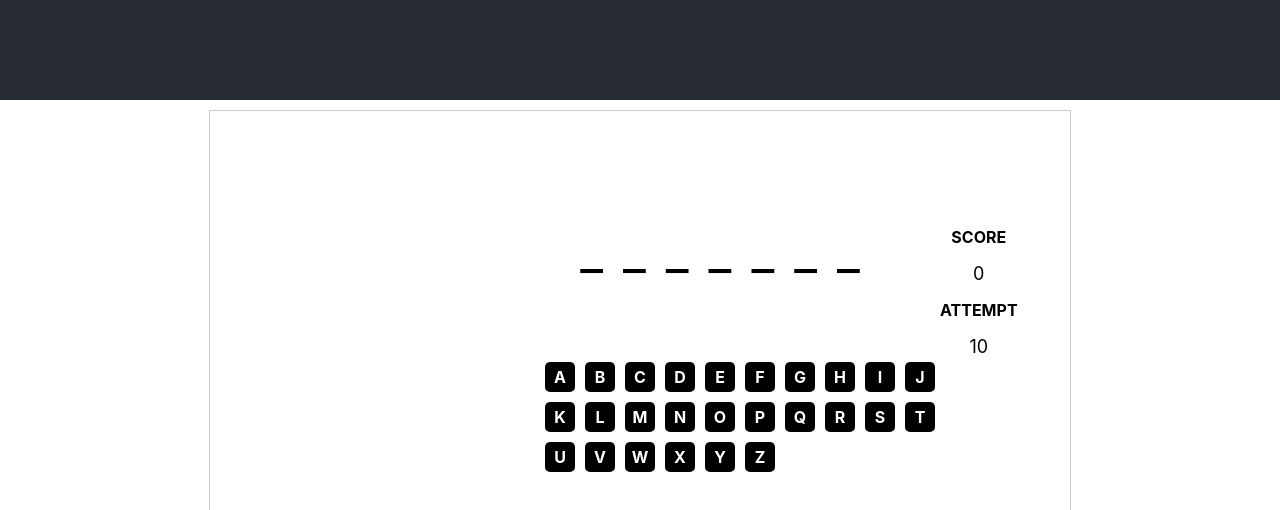
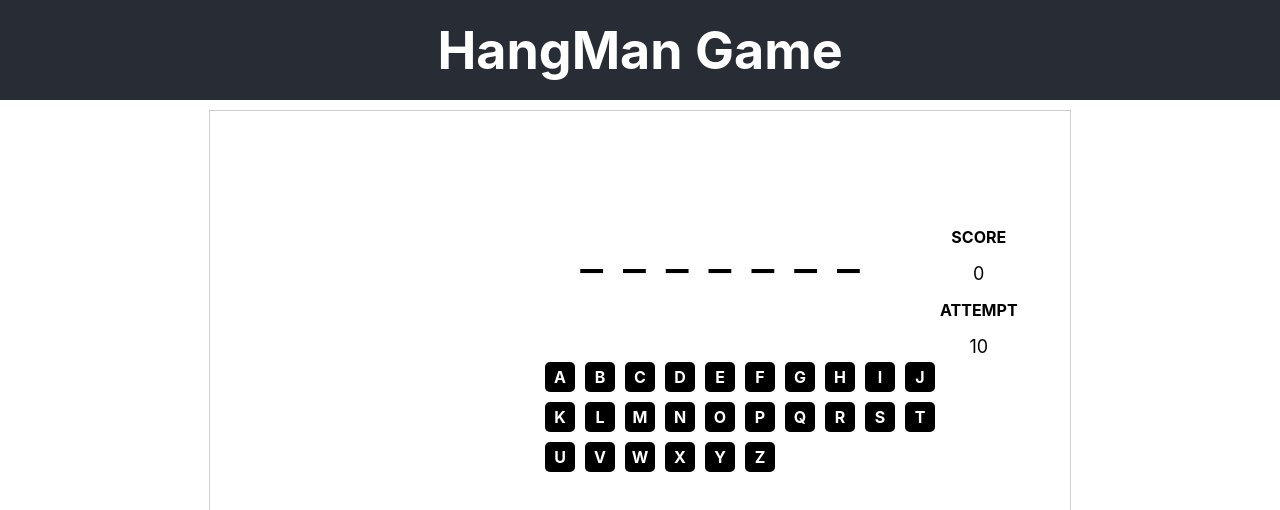
Before and after one commit to benhartouz/hangedman, a React (Create React App) app: page / in a window 1280 px wide. Shown: the top 510 px of the page. Built offline with nearby package versions, Linux system fonts and the light colour scheme.

Commit message:
update README file

```diff
--- a/src/App.js
+++ b/src/App.js
@@ -213,7 +213,9 @@
     console.log(this.state.placeholder);
     return (
       <div className="App">
-        <header className="App-header" />
+        <header className="App-header" >
+              <h1>HangMan Game</h1>
+        </header>
         <div className="body">
           {this.state.finshed && (
             <div>
```
Also changed, not shown: 1 other file (tests, documents, lock files or other folders).
